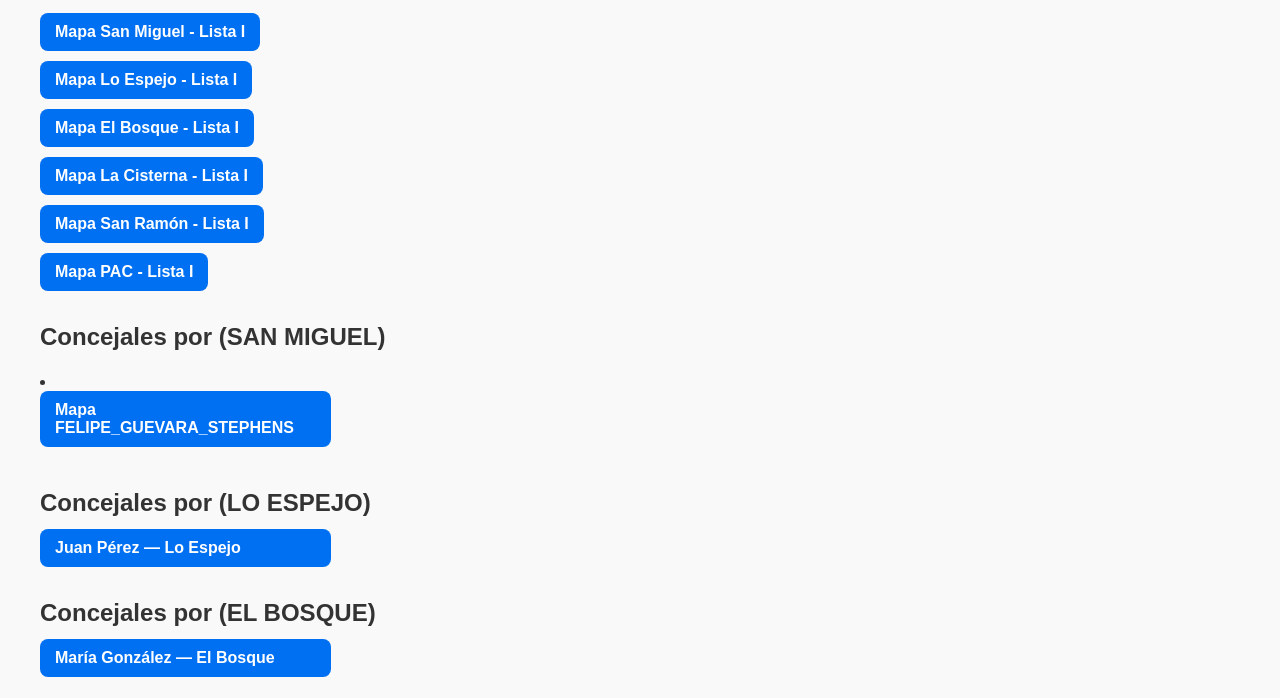
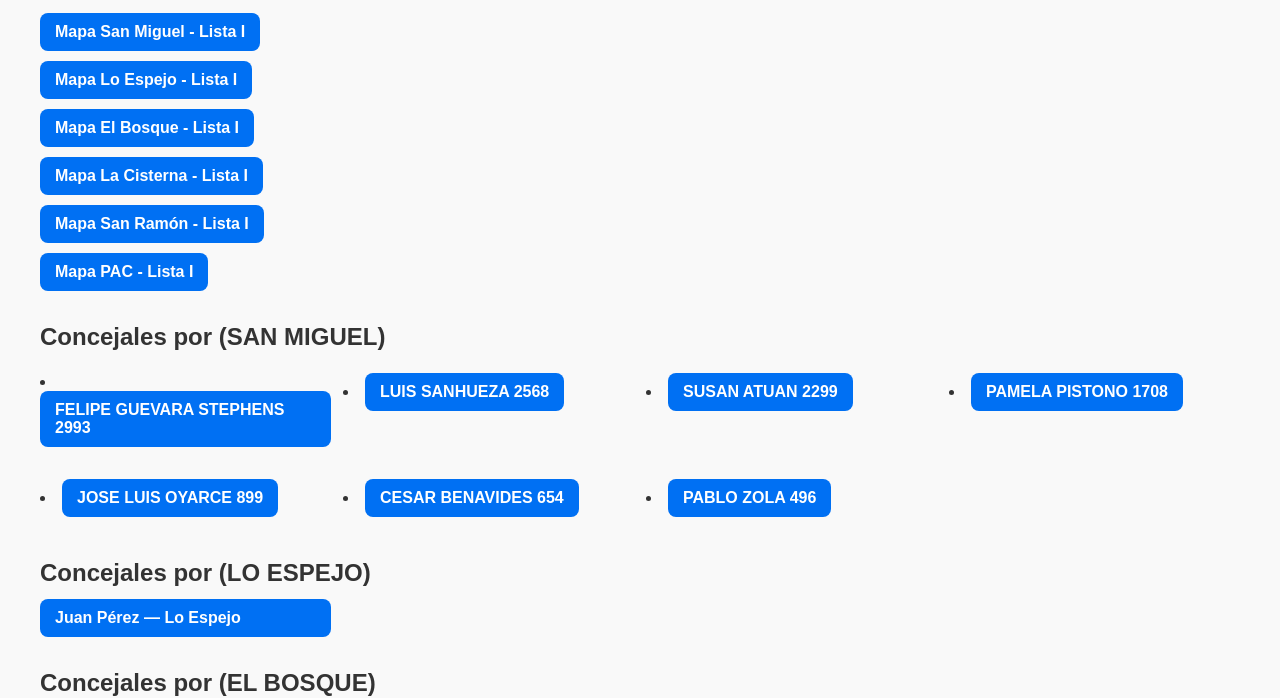
Before and after one commit to AlanAmolef/mapas_Alan_Amolef, a plain HTML site: page index.html in a window 1280 px wide. Shown: the part 114-812 px from the top of the page. Drawn offline with Linux system fonts and the light colour scheme; no server answers.

Commit message:
Update index.html

```diff
--- a/index.html
+++ b/index.html
@@ -54,7 +54,13 @@
   <h2>Concejales por (SAN MIGUEL)</h2>
   <div class="grid">
     <!-- Reemplaza/duplica estas líneas con tus archivos reales -->
-    <li><a class="btn" href="https://alanamolef.github.io/mapa-comunas-listas/SAN_MIGUEL_FELIPE_GUEVARA_STEPHENS.html" target="_blank">Mapa FELIPE_GUEVARA_STEPHENS </a></li>
+    <li><a class="btn" href="https://alanamolef.github.io/mapa-comunas-listas/SAN_MIGUEL_FELIPE_GUEVARA_STEPHENS.html" target="_blank">FELIPE GUEVARA STEPHENS 2993 </a></li>
+    <li><a class="btn" href="https://alanamolef.github.io/mapa-comunas-listas/SAN_MIGUEL_LUIS_HUMBERTO_SANHUEZA_BRAVO.html" target="_blank">LUIS SANHUEZA 2568 </a></li>
+    <li><a class="btn" href="https://alanamolef.github.io/mapa-comunas-listas/SAN_MIGUEL_SUSAN_SOL_ATUAN_SALCEDO.html" target="_blank">SUSAN ATUAN 2299 </a></li>
+    <li><a class="btn" href="https://alanamolef.github.io/mapa-comunas-listas/SAN_MIGUEL_PAMELA_ANGELLA_PISTONO_TIBONI.html" target="_blank">PAMELA PISTONO 1708 </a></li>
+    <li><a class="btn" href="https://alanamolef.github.io/mapa-comunas-listas/SAN_MIGUEL_JOSE_LUIS_OYARCE_GARAY.html" target="_blank">JOSE LUIS OYARCE 899 </a></li>
+    <li><a class="btn" href="https://alanamolef.github.io/mapa-comunas-listas/SAN_MIGUEL_CESAR_BENAVIDES_DIAZ.html" target="_blank">CESAR BENAVIDES 654 </a></li>
+    <li><a class="btn" href="https://alanamolef.github.io/mapa-comunas-listas/SAN_MIGUEL_PABLO_IGNACIO_ZOLA_CORVALAN.html" target="_blank">PABLO ZOLA 496 </a></li>
     <!-- Agrega más candidatos de SAN MIGUEL repitiendo <a class="btn"> -->
   </div>
 
```
